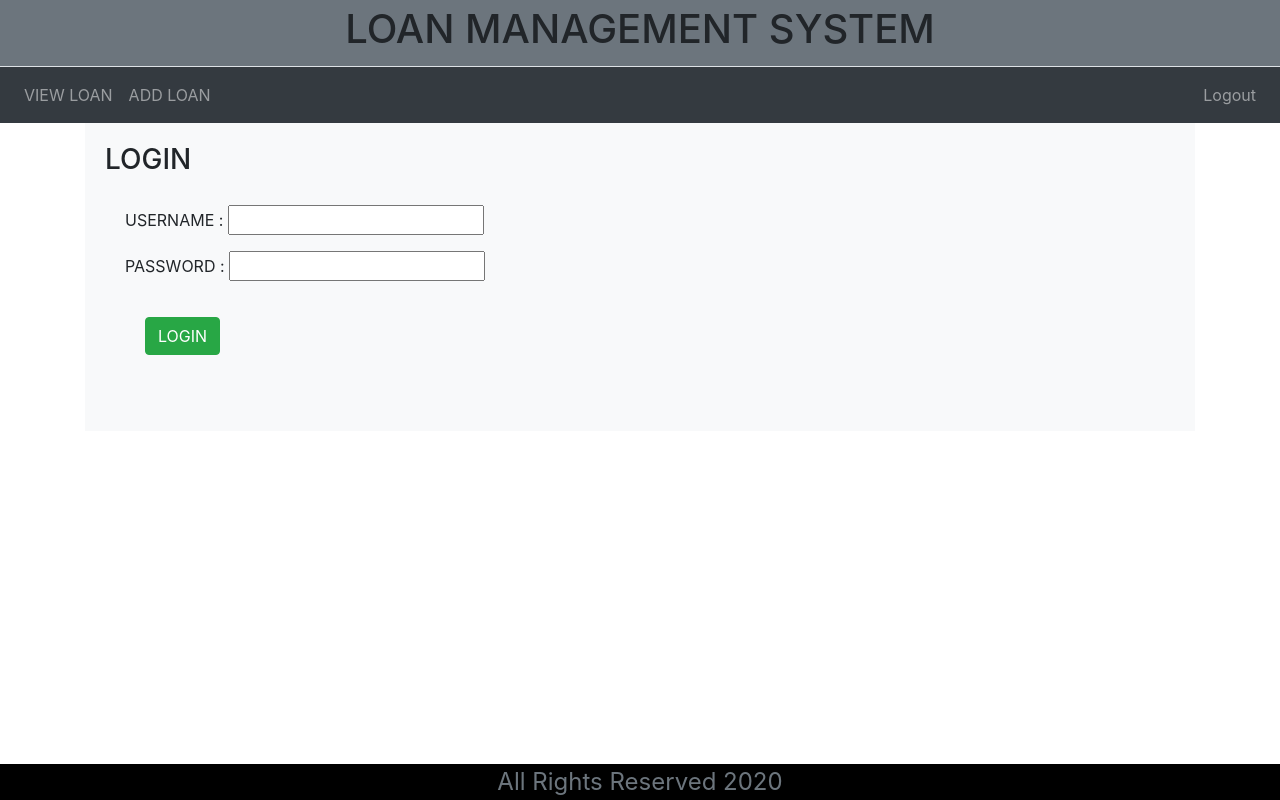
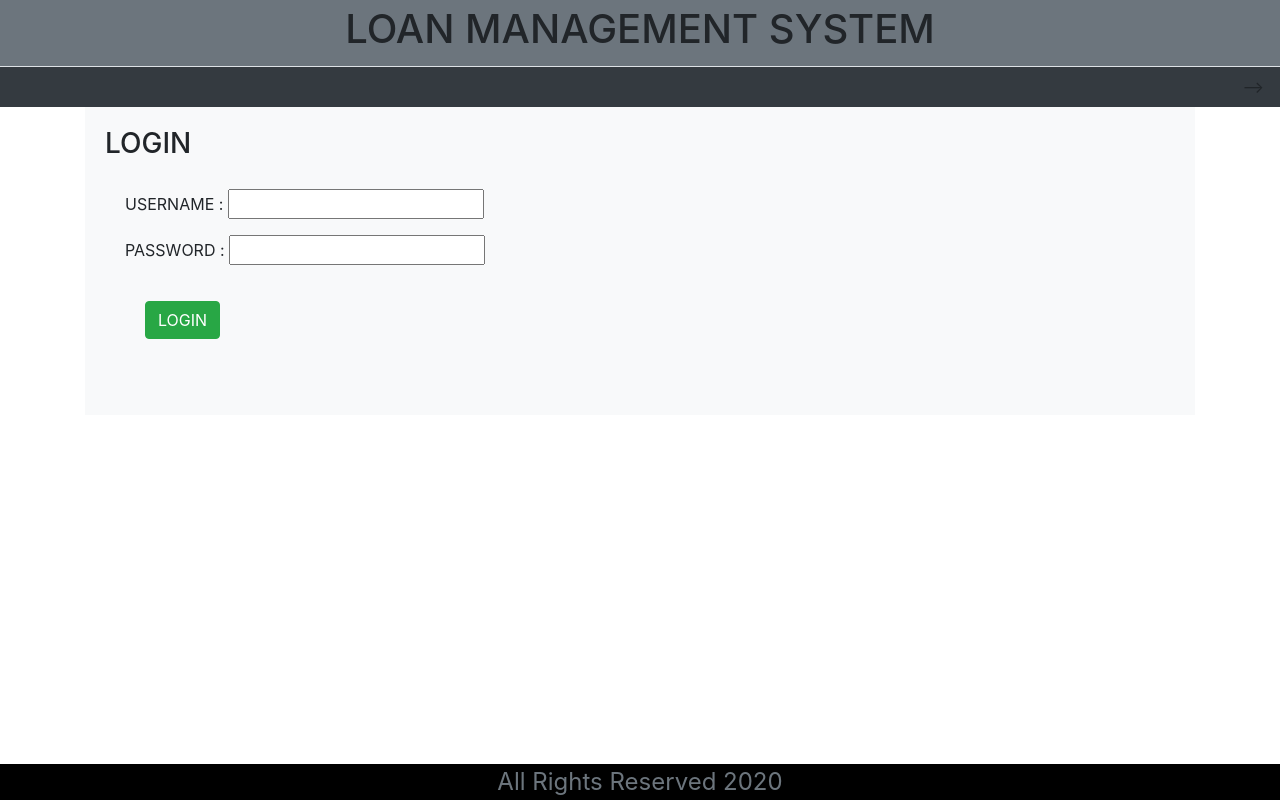
Before and after one commit to Sachin-Kumar346a39/user-service, an Angular app in the folder loan-management-frontend/: page / in a window 1280 px wide. Built offline with nearby package versions, Linux system fonts and the light colour scheme.

Commit message:
#173506194: Updated the function call for routes

```diff
--- a/loan-management-frontend/src/app/menu/menu.component.html
+++ b/loan-management-frontend/src/app/menu/menu.component.html
@@ -4,12 +4,12 @@
         </nav>
     <nav class="navbar navbar-expand-md navbar-dark bg-dark">
         <ul class="navbar-nav justify-content-start navbar-collapse">
-            <li><a *ngIf="validateUserService.isUserLoggedIn" routerLink="viewloan" class="nav-link">VIEW LOAN </a> </li>
-            <li><a *ngIf="validateUserService.isUserLoggedIn" class="nav-link">ADD LOAN</a> </li>
+            <li><a *ngIf="validateUserService.isUserLoggedIn()" routerLink="viewloan" class="nav-link">VIEW LOAN </a> </li>
+            <li><a *ngIf="validateUserService.isUserLoggedIn()" routerLink="addloan" class="nav-link">ADD LOAN</a> </li>
         </ul>
         <ul class="navbar-nav navbar-collapse justify-content-end">
-            <li><a *ngIf="!validateUserService.isUserLoggedIn" routerLink="login" class="nav-link">Login</a></li>
-            <li><a *ngIf="validateUserService.isUserLoggedIn" routerLink="logout" class="nav-link">Logout</a></li>
+            <li><a *ngIf="!validateUserService.isUserLoggedIn()" routerLink="login" class="nav-link"> </a></li>-->
+            <li><a *ngIf="validateUserService.isUserLoggedIn()" routerLink="logout" class="nav-link">Logout</a></li>
         </ul>
     </nav>
 </header>
```
